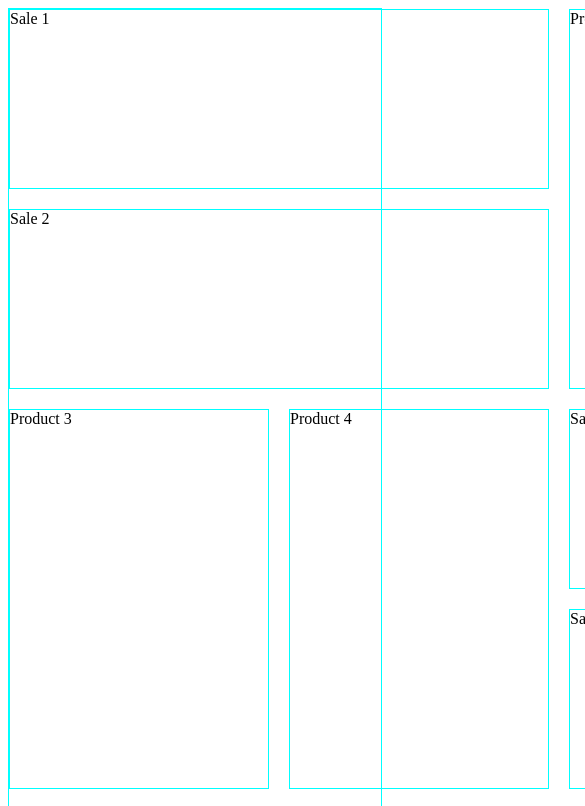
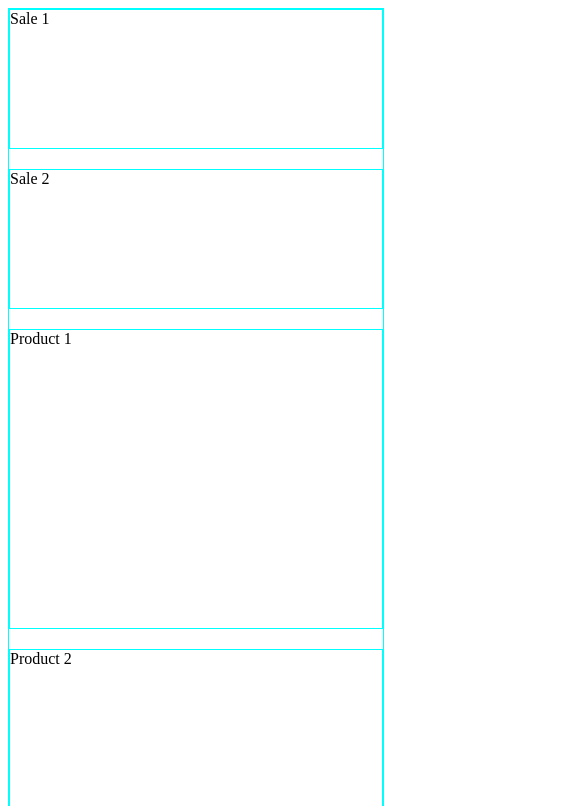
Before and after one commit to amsornet/CapedStore, a plain HTML site: page index.html in a window 390 px wide. Shown: the top 806 px of the page, 585 px wide, since content can reach past the window. Drawn offline with Linux system fonts and the light colour scheme.

Commit message:
third commit

```diff
--- a/css/grid.css
+++ b/css/grid.css
@@ -4,7 +4,7 @@ div {
 .cards-grid {
     display: grid;
     gap: 20px;
-    grid-template-columns: repeat(4, 260px);
+    grid-template-columns: repeat(4, minmax(200px, 260px));
     grid-template-rows: repeat(4, 180px);
     grid-auto-rows: 380px;
     grid-template-areas:
@@ -13,6 +13,46 @@ div {
         "product3 product4 wide3 wide3"
         "product3 product4 wide4 wide4";
 }
+
+@media (max-width: 889px) {
+    .cards-grid {
+        grid-template-columns: repeat(2, minmax(180px, 260px));
+        grid-template-rows: repeat(8, 180px);
+        grid-auto-rows: 380px;
+        grid-template-areas:
+        "wide1 wide1"
+        "wide2 wide2"
+        "product1 product2"
+        "product1 product2"
+        "wide3 wide3"
+        "wide4 wide4"
+        "product3 product4"
+        "product3 product4";
+    }
+}
+
+@media (max-width: 409px) {
+    .cards-grid {
+        width: 100%;
+        grid-template-columns: 1fr;
+        grid-template-rows: repeat(12,140px);
+        grid-auto-rows: 300px;
+        grid-template-areas:
+            "wide1"
+            "wide2"
+            "product1"
+            "product1"
+            "product2"
+            "product2"
+            "wide3"
+            "wide4"
+            "product3"
+            "product3"
+            "product4"
+            "product4";
+    }
+}
+
 .sale-1 {grid-area: wide1; }
 .sale-2 {grid-area: wide2; }
 .sale-3 {grid-area: wide3; }
```
